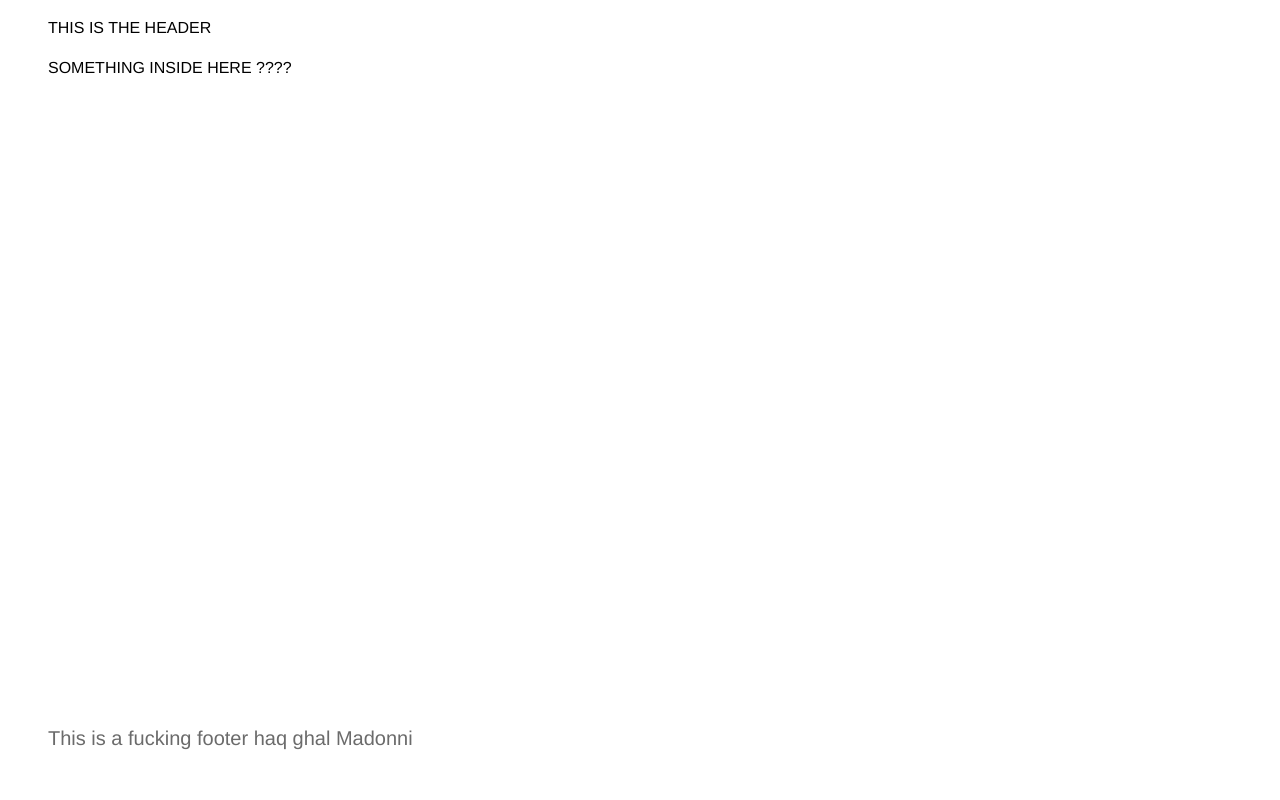
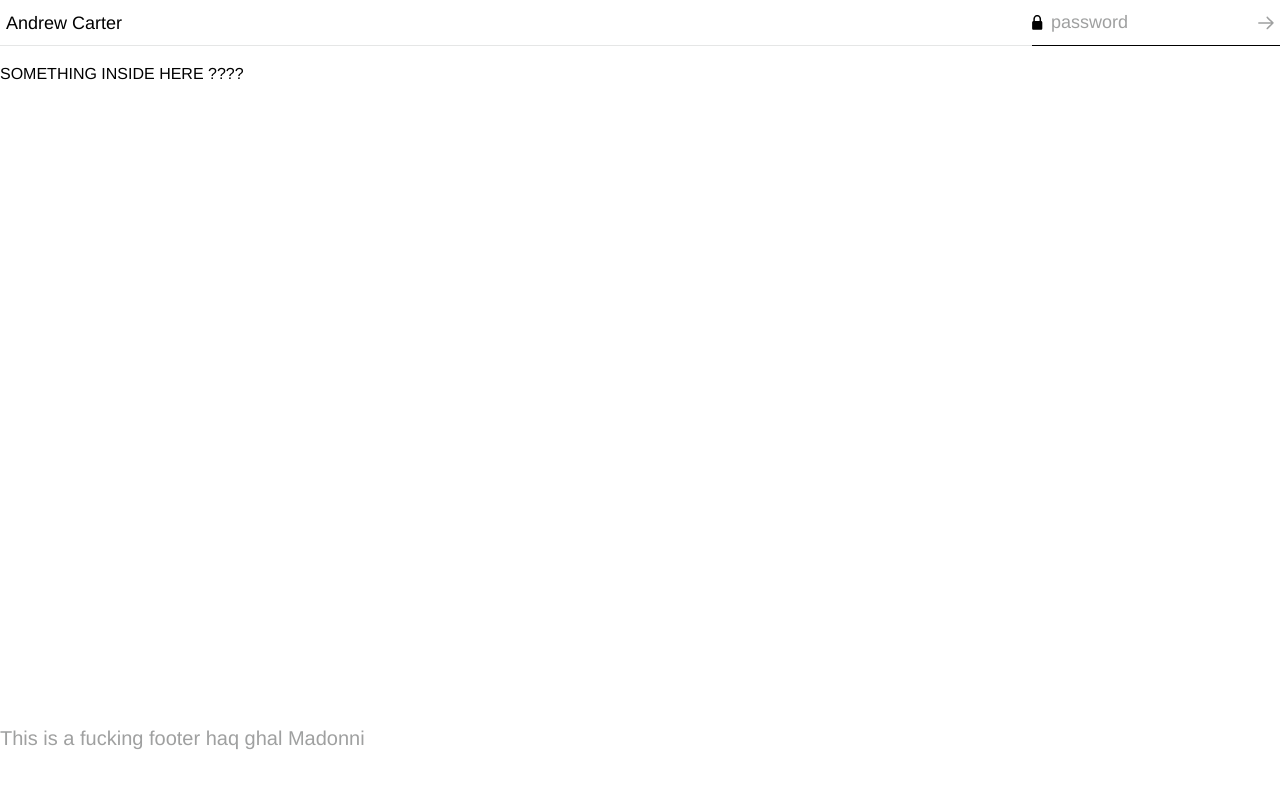
Before and after one commit to Personal-Organization-Franco/andrew-carter-portfolio, a Gatsby site: page / in a window 1280 px wide. Built offline with nearby package versions, Linux system fonts and the light colour scheme; Gatsby itself is replaced by a stand-in of ours.

Commit message:
feat: add header functionality

```diff
--- a/src/components/Header.tsx
+++ b/src/components/Header.tsx
@@ -1,8 +1,94 @@
-import { Link, navigate } from "gatsby";
+import { FormEvent, useEffect, useState } from "react";
+
+import ExpandAll from "assets/expand-all.svg";
+import Padlock from "assets/padlock.svg";
+import ArrowSubmit from "assets/arrow-submit.svg";
+
+import { useAppContext } from "context";
+import { isPasswordSet } from "utils/isPasswordSet";
+import { setCookie } from "utils/setCookie";
 
 const Header = () => {
+  const passwordIsSet = isPasswordSet();
+  const { expandAll } = useAppContext();
+  const [value, setValue] = useState("");
+  const [error, setError] = useState("");
+  const [showNotification, setShowNotification] = useState(false);
+
+  useEffect(() => {
+    if (error.length) {
+      setShowNotification(true);
+      setTimeout(() => {
+        setShowNotification(false);
+        setError("");
+      }, 3000);
+    }
+  }, [error]);
+
+  const setPasswordCookie = () => {
+    if (value === process.env.PASSWORD) {
+      setCookie();
+      setError("You can now view all the projects!");
+    } else {
+      setError("Password not correct!");
+    }
+  };
+
+  const handleSubmit = (event: FormEvent<HTMLFormElement>) => {
+    event.preventDefault();
+    setError("");
+    if (!value) return;
+    setPasswordCookie();
+  };
+
+  const handleKeyDown = (event: React.KeyboardEvent<HTMLInputElement>) => {
+    if (event.key === "Enter" && value) {
+      setPasswordCookie();
+    }
+    if (event.key !== "Enter" && error.length) {
+      setError("");
+      setShowNotification(false);
+    }
+  };
+
+  const afterStyles = !passwordIsSet
+    ? "after:absolute after:content-[''] after:bg-black after:-bottom-px after:w-full after:h-px"
+    : "";
+
   return (
-    <header className="flex justify-between pb-4">THIS IS THE HEADER</header>
+    <header className="flex justify-between pl-1.5 border-b border-b-grey-1 mb-4">
+      <div className="text-black text-lg font-normal pb-2 pt-[9px]">
+        Andrew Carter
+      </div>
+      <div className={`absoluteflex relative ${afterStyles} flex items-center`}>
+        {passwordIsSet && expandAll ? <ExpandAll className="mr-3" /> : null}
+        {passwordIsSet ? null : (
+          <div className="flex items-center">
+            <Padlock />
+            <input
+              type="password"
+              id="password"
+              placeholder="password"
+              value={value}
+              onChange={event => setValue(event.target.value)}
+              onKeyDown={handleKeyDown}
+              className="pl-2 placeholder:text-grey-2 placeholder:text-lg border-0 focus:outline-none focus-visible:outline-none text-black"
+            />
+            <ArrowSubmit
+              className="mr-1.5 cursor-pointer"
+              onClick={handleSubmit}
+            />
+          </div>
+        )}
+      </div>
+      {showNotification && (
+        <div className="absolute top-0 right-0 left-0 bottom-0 flex items-center justify-center pointer-events-none">
+          <div className="bg-black text-white text-base font-normal py-3.5 px-5 opacity-80 rounded-[14px]">
+            {error}
+          </div>
+        </div>
+      )}
+    </header>
   );
 };
 
--- a/src/components/MainLayout.tsx
+++ b/src/components/MainLayout.tsx
@@ -3,7 +3,7 @@ import Header from "./Header";
 
 const MainLayout = ({ children }: { children: React.ReactNode }) => {
   return (
-    <main className="px-4 sm:px-12 pt-4 flex flex-col min-h-screen">
+    <main className="flex flex-col min-h-screen">
       <Header />
       <section className="grow">{children}</section>
       <Footer>This is a fucking footer haq ghal Madonni</Footer>
--- /dev/null
+++ b/src/context/index.tsx
@@ -0,0 +1,64 @@
+import { createContext, useContext, useReducer } from "react";
+
+type Context = {
+  expandAll: boolean;
+};
+
+type AppState = Context & { toggleExpandAll(): void };
+
+const INITIAL_STATE: Context = {
+  expandAll: false,
+};
+
+type ExpandAllAction = {
+  type: "TOGGLE_EXPAND_ALL";
+  payload: boolean;
+};
+
+type Action = ExpandAllAction;
+
+const reducer = (state = INITIAL_STATE, action: Action) => {
+  switch (action.type) {
+    case "TOGGLE_EXPAND_ALL":
+      return { ...state, expandAll: action.payload };
+    default:
+      return state;
+  }
+};
+
+function useAppContextReducer(): AppState {
+  const [{ expandAll }, dispatch] = useReducer(reducer, INITIAL_STATE);
+
+  function toggleExpandAll() {
+    dispatch({ type: "TOGGLE_EXPAND_ALL", payload: !expandAll });
+  }
+
+  return {
+    expandAll,
+    toggleExpandAll,
+  };
+}
+
+const AppContext = createContext<AppState | undefined>(undefined);
+
+export function useAppContext() {
+  const appContext = useContext(AppContext);
+
+  if (!appContext) {
+    throw new Error("appContext has to be used within <AppContext.Provider>");
+  }
+
+  return appContext;
+}
+
+export const AppContextProvider = ({
+  children,
+}: {
+  children: React.ReactNode;
+}) => {
+  return (
+    <AppContext.Provider value={{ ...useAppContextReducer() }}>
+      {children}
+    </AppContext.Provider>
+  );
+};
--- a/src/pages/index.tsx
+++ b/src/pages/index.tsx
@@ -1,9 +1,14 @@
 import type { HeadFC } from "gatsby";
 import SEO from "components/SEO";
 import MainLayout from "components/MainLayout";
+import { AppContextProvider } from "context";
 
 const IndexPage = () => {
-  return <MainLayout>SOMETHING INSIDE HERE ????</MainLayout>;
+  return (
+    <AppContextProvider>
+      <MainLayout>SOMETHING INSIDE HERE ????</MainLayout>
+    </AppContextProvider>
+  );
 };
 
 export default IndexPage;
--- a/src/styles/global.css
+++ b/src/styles/global.css
@@ -10,8 +10,7 @@
   }
 
   :root {
-    --color-grey-1: #1b1b1b;
-    --color-grey-2: #6b6b6b;
-    --color-grey-3: #b3b3b3;
+    --color-grey-1: #e5e6e6;
+    --color-grey-2: #9fa0a0;
   }
 }
--- a/tailwind.config.js
+++ b/tailwind.config.js
@@ -1,4 +1,5 @@
 /** @type {import('tailwindcss').Config} */
+const colors = require("tailwindcss/colors");
 module.exports = {
   content: [
     `./src/pages/**/*.{js,jsx,ts,tsx}`,
@@ -6,9 +7,9 @@ module.exports = {
   ],
   theme: {
     colors: {
+      ...colors,
       "grey-1": "var(--color-grey-1)",
       "grey-2": "var(--color-grey-2)",
-      "grey-3": "var(--color-grey-3)",
     },
     extend: {},
   },
--- a/tsconfig.json
+++ b/tsconfig.json
@@ -110,6 +110,7 @@
     "./gatsby-node.ts",
     "./gatsby-config.ts",
     "./plugins/**/*",
-    "./index.d.ts"
+    "./index.d.ts",
+    "./global.d.ts"
   ]
 }
```
Also changed, not shown: global.d.ts (added, +9 -0 lines), index.d.ts (+0 -9 lines).
